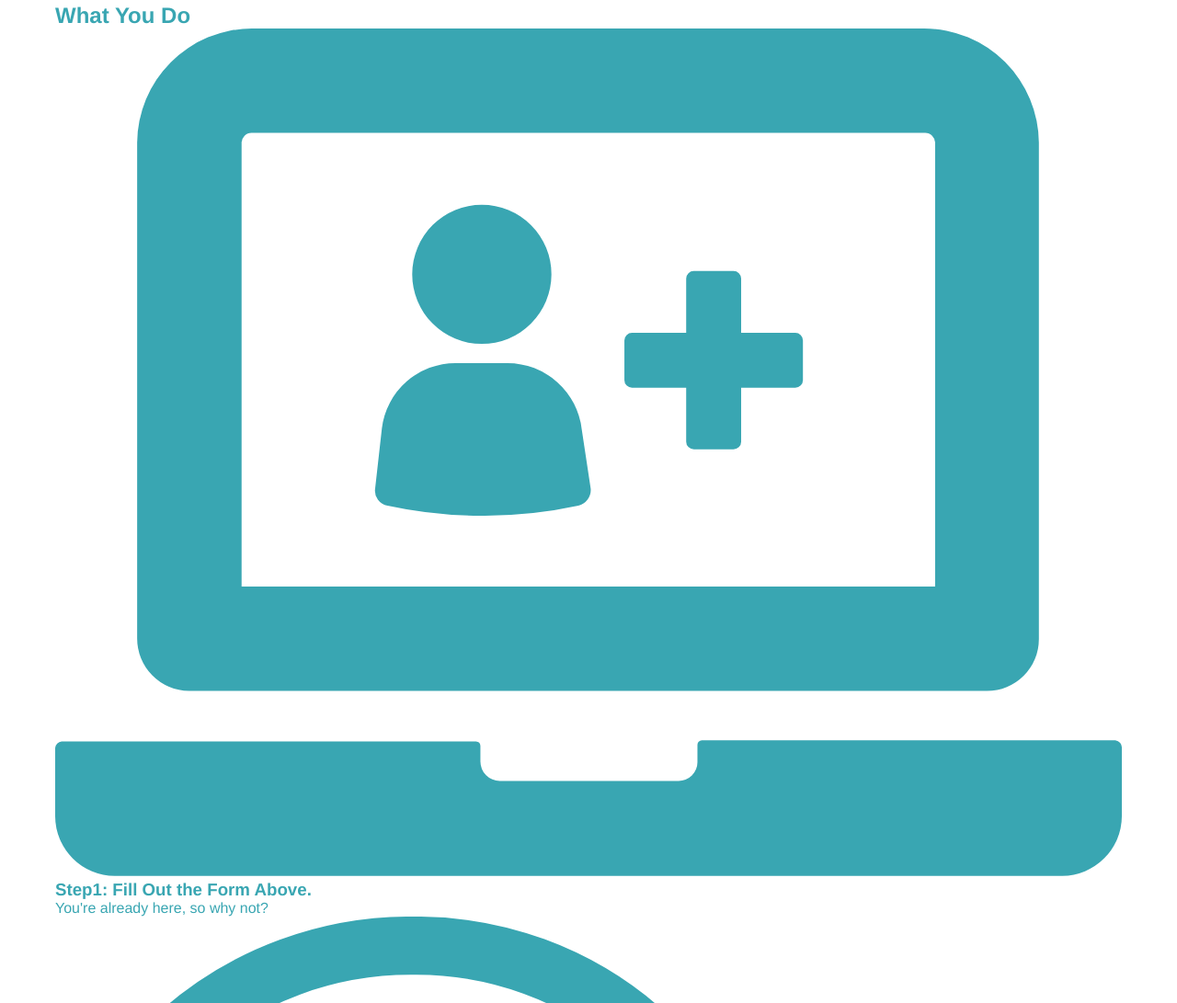
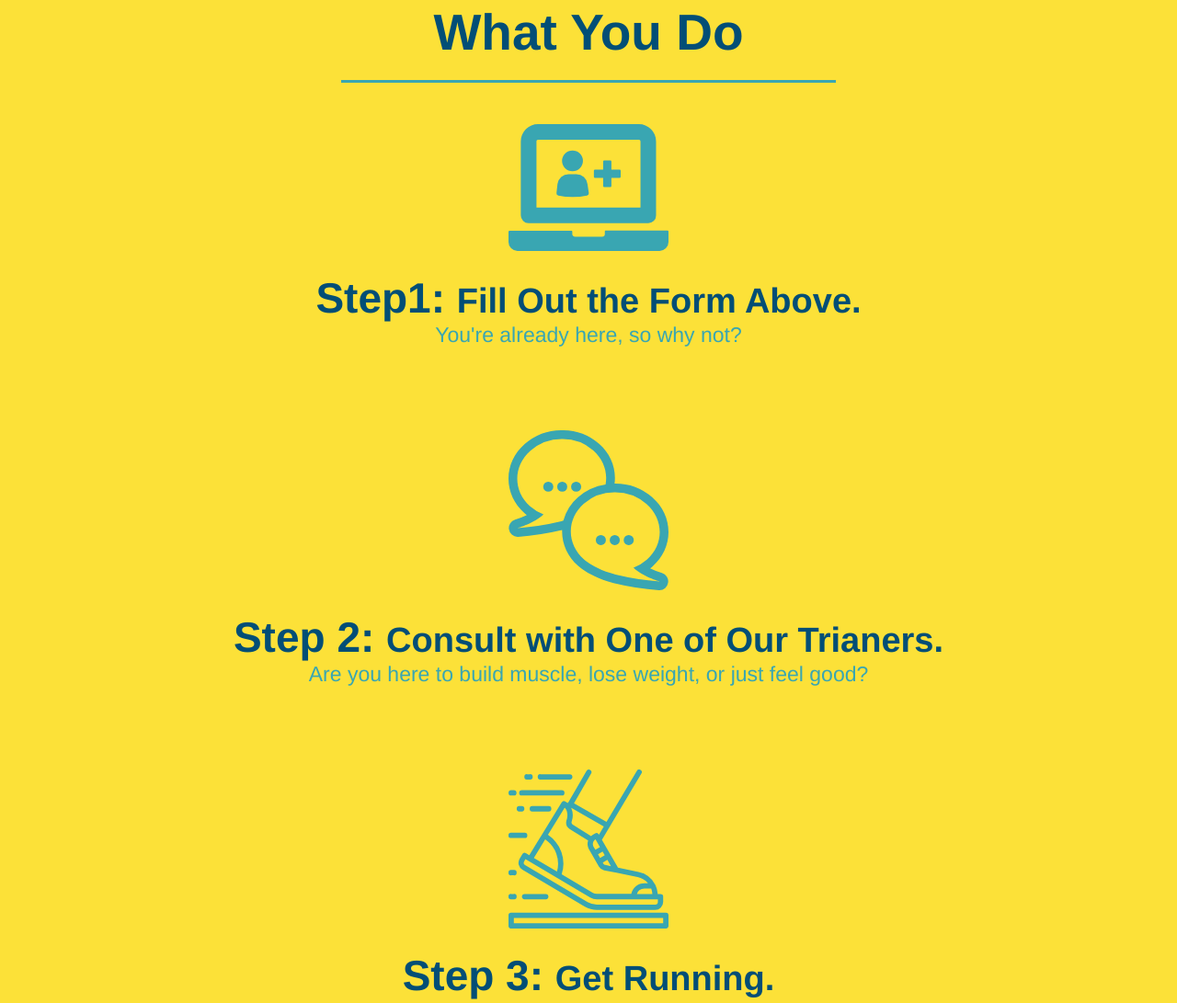
Before and after one commit to josephkurpierz/run-buddy, a plain HTML site: page index.html in a window 1280 px wide. Shown: the part 1117-2208 px from the top of the page at 92% size. Drawn offline with Linux system fonts and the light colour scheme.

Commit message:
style what you do section

```diff
--- a/assets/css/style.css
+++ b/assets/css/style.css
@@ -104,16 +104,6 @@ section{
 }
 .intro{
     text-align: center;
-
-}
-.intro h2{
-    font-size: 55px;
-    color: #024e76;
-    margin-bottom: 35px;
-    padding: 0 100px 20px 100px;
-    border-bottom: 3px solid;
-    border-color: #fce138;
-    display: inline-block;
 }
 .intro p{
     line-height: 1.7;
@@ -122,3 +112,40 @@ section{
     font-size: 20px;
     margin: 0 auto;
 }
+.steps{
+    text-align: center;
+    background:#fce138
+}
+.steps div{
+    margin-bottom: 80px;
+}
+.steps img{
+    width: 15%;
+    margin: 10px 0;
+}
+.steps h3{
+    color: #024e76;
+    font-size: 46px;
+    margin-top: 10px;
+}
+.steps p{
+    color: #39a6b2;
+    font-size: 23px;
+}
+.steps span{
+    font-size: 38px;
+}
+.section-title{
+    font-size: 55px;
+    color: #024e76;
+    margin-bottom: 35px;
+    padding: 0 100px 20px 100px;
+    display: inline-block;
+    border-bottom: 3px solid;
+}
+.primary-border{
+    border-color: #fce138;
+}
+.secondary-border{
+    border-color: #39a6b2;
+}
--- a/index.html
+++ b/index.html
@@ -65,35 +65,35 @@
 
     <!--"What we do"section-->
     <section id="what-we-do" class="intro">
-        <h2>What We Do</h2>
+        <h2 class="section-title primary-border">What We Do</h2>
         <p>butcher selfies chambray shabby chick gentrify readymade yr Echo Park XOXO Tumblr normcore Banksy direct trade Blue Bottle chillwave you probably haven't heard of them single-origin coffee Vice fanny pack fixie Odd Future Austin fingerstache pickled twee synth Wes Anderson Thundercats viral bitters flannel meggings narwhal Marfa Schlitz sustainable Intelligentsia umami deep v craft</p>
     </section>
 
     <!--"What you do" section-->
-    <section id="what-you-do">
-        <h2>What You Do</h2>
+    <section id="what-you-do" class="steps">
+        <h2 class="section-title secondary-border">What You Do</h2>
 
         <div>
             <img src="./assets/images/step-1.svg" alt="">
-            <h3>Step1: Fill Out the Form Above.</h3>
+            <h3>Step1: <span>Fill Out the Form Above.</span> </h3>
             <p>You're already here, so why not?</p>
         </div>
 
         <div>
             <img src="./assets/images/step-2.svg" alt="">
-            <h3>Step 2: Consult with One of Our Trianers.</h3>
+            <h3>Step 2: <span>Consult with One of Our Trianers.</span></h3>
             <p>Are you here to build muscle, lose weight, or just feel good?</p>
         </div>
 
         <div>
             <img src="./assets/images/step-3.svg" alt="">
-            <h3>Step 3: Get Running.</h3>
+            <h3>Step 3: <Span>Get Running.</Span></h3>
             <p>Hit the ground running (literally) once your trainer lays out your plan.</p>
         </div>
 
         <div>
             <img src="./assets/images/step-4.svg" alt="">
-            <h3>Step 4: See Results</h3>
+            <h3>Step 4: <span>See Results.</span></h3>
             <p>Bi-weekly checkins with your trainer will keep you focused</p>
         </div>
 
```
